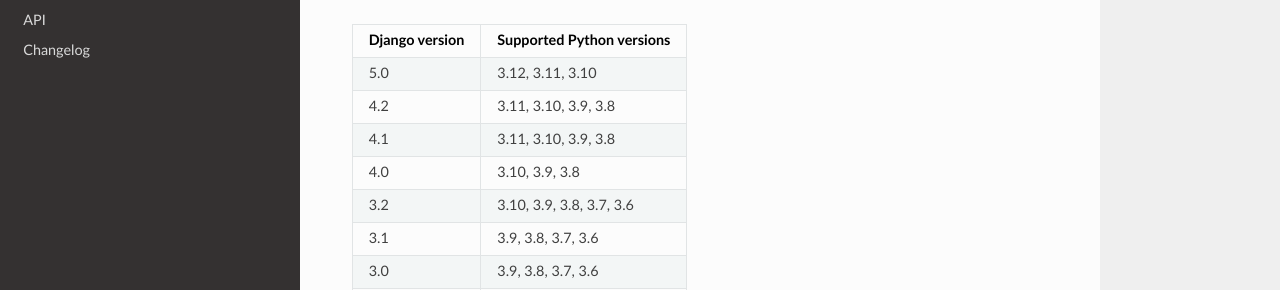
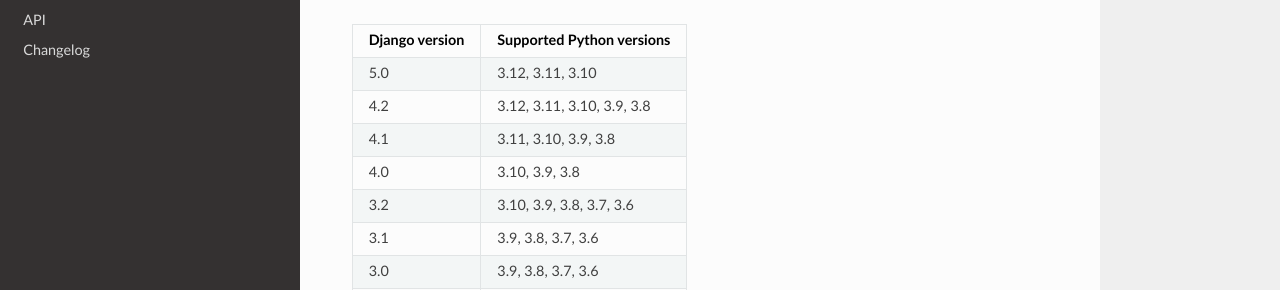
Before and after one commit to W1ldPo1nter/django-queryable-properties, a Sphinx documentation site: the page built from docs/installation.rst, in a window 1280 px wide and 900 px high. Shown: the part 453-743 px from the top of the window. Built offline with Sphinx 7.4.7 and the Read the Docs theme 2.0.0, drawn with Linux system fonts in a browser that asks for light colours.

```diff
--- a/docs/installation.rst
+++ b/docs/installation.rst
@@ -14,45 +14,45 @@ Dependencies
 *django-queryable-properties* supports and is tested against the following Django versions and their corresponding
 supported Python versions:
 
-+----------------+---------------------------+
-| Django version | Supported Python versions |
-+================+===========================+
-| 5.0            | 3.12, 3.11, 3.10          |
-+----------------+---------------------------+
-| 4.2            | 3.11, 3.10, 3.9, 3.8      |
-+----------------+---------------------------+
-| 4.1            | 3.11, 3.10, 3.9, 3.8      |
-+----------------+---------------------------+
-| 4.0            | 3.10, 3.9, 3.8            |
-+----------------+---------------------------+
-| 3.2            | 3.10, 3.9, 3.8, 3.7, 3.6  |
-+----------------+---------------------------+
-| 3.1            | 3.9, 3.8, 3.7, 3.6        |
-+----------------+---------------------------+
-| 3.0            | 3.9, 3.8, 3.7, 3.6        |
-+----------------+---------------------------+
-| 2.2            | 3.9, 3.8, 3.7, 3.6, 3.5   |
-+----------------+---------------------------+
-| 2.1            | 3.7, 3.6, 3.5             |
-+----------------+---------------------------+
-| 2.0            | 3.7, 3.6, 3.5, 3.4        |
-+----------------+---------------------------+
-| 1.11           | 3.7, 3.6, 3.5, 3.4, 2.7   |
-+----------------+---------------------------+
-| 1.10           | 3.5, 3.4, 2.7             |
-+----------------+---------------------------+
-| 1.9            | 3.5, 3.4, 2.7             |
-+----------------+---------------------------+
-| 1.8            | 3.5, 3.4, 2.7             |
-+----------------+---------------------------+
-| 1.7            | 3.4, 2.7                  |
-+----------------+---------------------------+
-| 1.6            | 2.7                       |
-+----------------+---------------------------+
-| 1.5            | 2.7                       |
-+----------------+---------------------------+
-| 1.4            | 2.7                       |
-+----------------+---------------------------+
++----------------+----------------------------+
+| Django version | Supported Python versions  |
++================+============================+
+| 5.0            | 3.12, 3.11, 3.10           |
++----------------+----------------------------+
+| 4.2            | 3.12, 3.11, 3.10, 3.9, 3.8 |
++----------------+----------------------------+
+| 4.1            | 3.11, 3.10, 3.9, 3.8       |
++----------------+----------------------------+
+| 4.0            | 3.10, 3.9, 3.8             |
++----------------+----------------------------+
+| 3.2            | 3.10, 3.9, 3.8, 3.7, 3.6   |
++----------------+----------------------------+
+| 3.1            | 3.9, 3.8, 3.7, 3.6         |
++----------------+----------------------------+
+| 3.0            | 3.9, 3.8, 3.7, 3.6         |
++----------------+----------------------------+
+| 2.2            | 3.9, 3.8, 3.7, 3.6, 3.5    |
++----------------+----------------------------+
+| 2.1            | 3.7, 3.6, 3.5              |
++----------------+----------------------------+
+| 2.0            | 3.7, 3.6, 3.5, 3.4         |
++----------------+----------------------------+
+| 1.11           | 3.7, 3.6, 3.5, 3.4, 2.7    |
++----------------+----------------------------+
+| 1.10           | 3.5, 3.4, 2.7              |
++----------------+----------------------------+
+| 1.9            | 3.5, 3.4, 2.7              |
++----------------+----------------------------+
+| 1.8            | 3.5, 3.4, 2.7              |
++----------------+----------------------------+
+| 1.7            | 3.4, 2.7                   |
++----------------+----------------------------+
+| 1.6            | 2.7                        |
++----------------+----------------------------+
+| 1.5            | 2.7                        |
++----------------+----------------------------+
+| 1.4            | 2.7                        |
++----------------+----------------------------+
 
 Support for certain Python versions was added to some Django versions retrospectively in a patch version.
 The tests run against the most recent patch version for each Django release.
```
Also changed, not shown: 1 other file.
